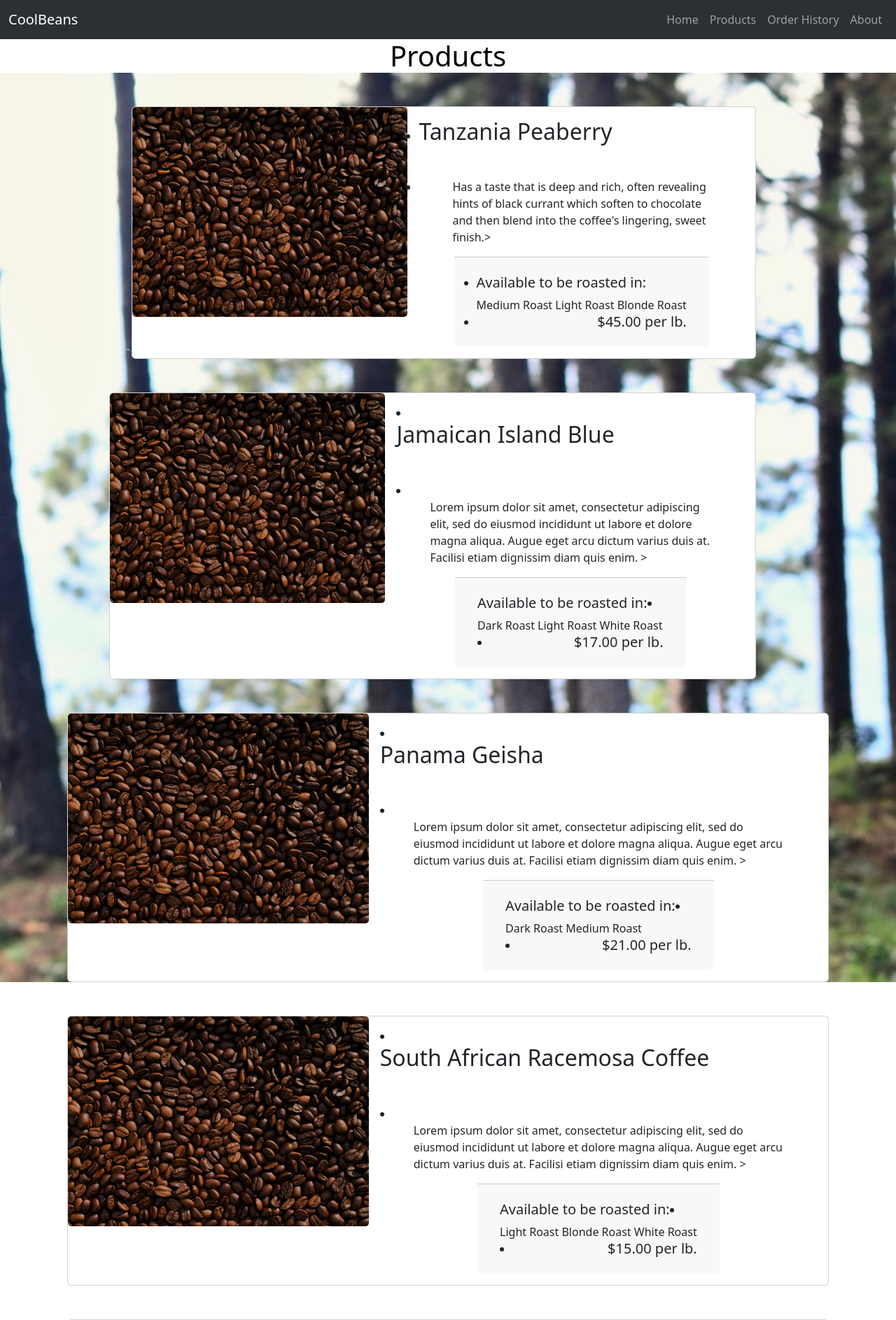
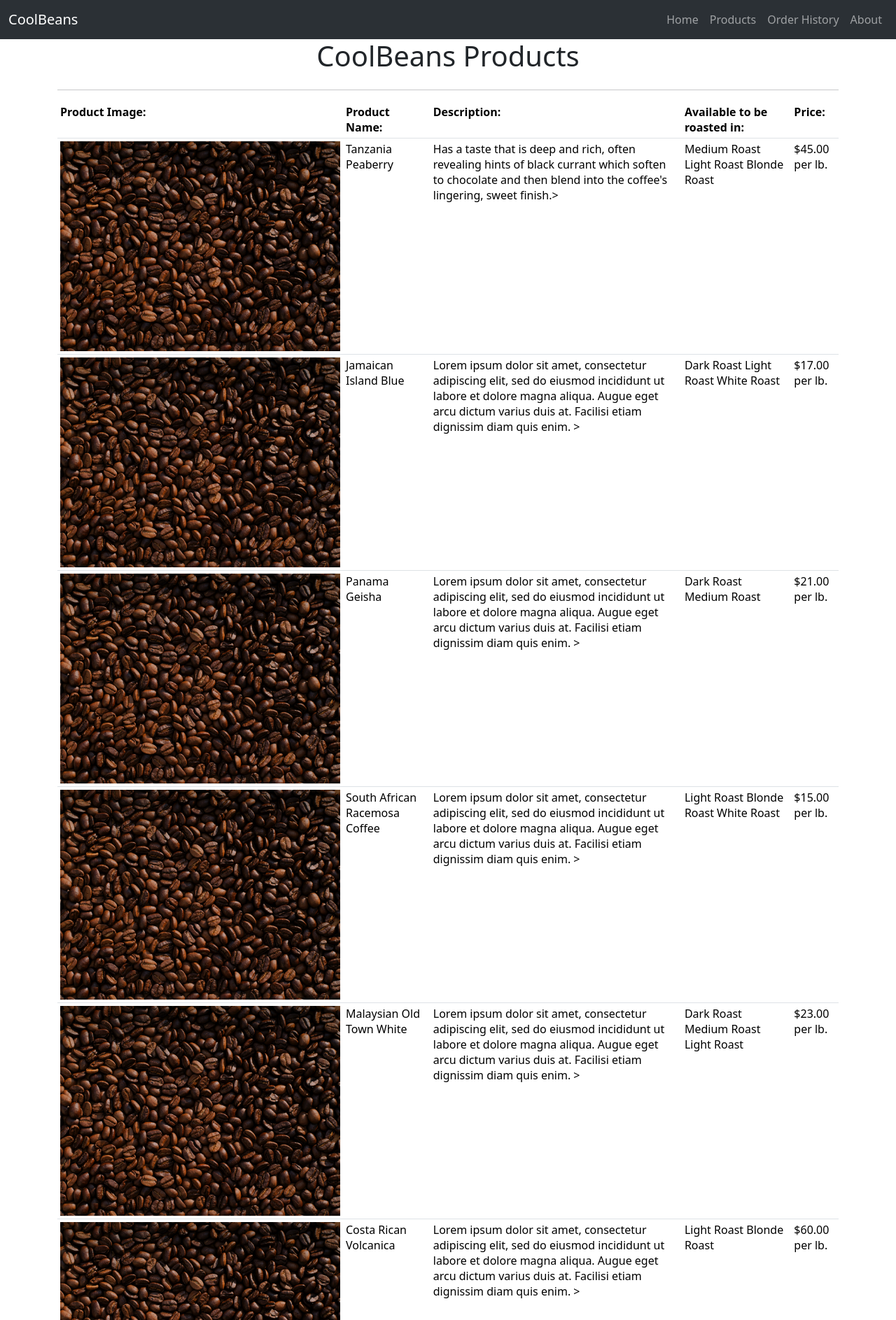
Before and after one commit to melville1/coolbeans, a Django app: page /products/ in a window 1280 px wide. Shown: the top 1887 px of the page at 70% size. Run offline with Django 4.2, Linux system fonts and the light colour scheme; data comes from the database, SQL or seed files in the repository.

Commit message:
added block title, simplified my html

```diff
--- a/coolbeans/coolbeansapp/templates/main.html
+++ b/coolbeans/coolbeansapp/templates/main.html
@@ -4,7 +4,7 @@
     <meta charset="UTF-8">
     <meta http-equiv="X-UA-Compatible" content="IE=edge">
     <meta name="viewport" content="width=device-width, initial-scale=1.0">
-    <title>Document</title>
+    <title>{% block title %} {% endblock %}</title>
 </head>
 <body>
     {% include 'navbar.html'%}
@@ -14,7 +14,9 @@
 
 
 
-
-     <script src="https://cdn.jsdelivr.net/npm/bootstrap@5.3.0-alpha1/dist/js/bootstrap.bundle.min.js" integrity="sha384-w76AqPfDkMBDXo30jS1Sgez6pr3x5MlQ1ZAGC+nuZB+EYdgRZgiwxhTBTkF7CXvN" crossorigin="anonymous"></script>
-</body>
+    {% comment %}
+    Commen
+    <script src="https://cdn.jsdelivr.net/npm/bootstrap@5.3.0-alpha1/dist/js/bootstrap.bundle.min.js" integrity="sha384-w76AqPfDkMBDXo30jS1Sgez6pr3x5MlQ1ZAGC+nuZB+EYdgRZgiwxhTBTkF7CXvN" crossorigin="anonymous"></script>
+    {% endcomment %}
+    </body>
 </html>
--- a/coolbeans/coolbeansapp/templates/product_list.html
+++ b/coolbeans/coolbeansapp/templates/product_list.html
@@ -2,45 +2,40 @@
 {% load static %}
 {% block content %}
 
-   <div class="bg-image" style="background-image: url({% static 'austin-park-vbi3LFdaQtI-unsplash.jpg' %}); flex: 1 1 auto;">
 
-      <div class="text-black bg-white text-center">
-         <h1> Products </h1>
-      </div>
 
-         <div class="container m-5">
-            <div class="flex-row">
-
-      <ul style="text-decoration=none;"> <!-- Iterate over objec productt_list and displaying what -->
+<center>
+<h1>CoolBeans Products </h1>
+<div class="container">
+   <div class="row">
+      <div class="col text-center">
+          {% comment %} Creating table fields {% endcomment %}
+          <table class="table table-sm">
+            <tr>
+               <th>Product Image:</th>
+               <th>Product Name:</th>
+               <th>Description:</th>
+               <th>Available to be roasted in:</th>
+               <th>Price:</th>
+            </tr>
+            <hr>
+            {% comment %} Iterate over object product_list and displaying what {% endcomment %}
             {% for products in product_list %}
-               <div class="m-5 px-5">
-                  <div class="card p-5n flex-row">
-                  <img class="card-img" src="{% static 'mike-kenneally-TD4DBagg2wE-unsplash.jpg'%}" height="300px", width="400px">
-                     <div class="card-body">
-                        <li><h2 class="card-title mb-5">{{ products.name }}<h2></li>
-                        <li><p class="card-text mx-5 "> {{ products.description }}></p></li>
-                        <div class="d-flex justify-content-around mt-3">
-
-                              <div class="d-flex justify-content-between card-footer">
-                                 <div class="p-2">
-                                    <div class="p-2">
-                                       <li> <h5 class="float-start">Available to be roasted in: </h5></li>
-                                       <span>
+            <tr>   {% comment %} Using this as a place-holder as Imagefield requires enabling users/admin {% endcomment %}
+               <td><img src="{% static 'mike-kenneally-TD4DBagg2wE-unsplash.jpg'%}" height="300px", width="400px"></td>
+               <td> {{ products.name }}</td>
+               <td> {{ products.description }}></td>
+               <td>
+               {% comment %} Looping through the types from the many-to-many table "Tag" and only displaying items that match the product id.  Some products have 1, some will have 5. {% endcomment %}
                {% for tag in products.types.all %}
-                                          <label> {{tag}} </label>
+                 {{tag}}
+               {% endfor %} </td>
+               <td>${{ products.price }}0 per lb.</td>
+            </tr>
             {% endfor %}
-                                       </span> </li>
-                                       <li><h5 class="float-end"> ${{ products.price }}0 per lb.</h5></li>
+         </table>
       </div>
    </div>
 </div>
-                           </div>
-                        </div>
-                     </div>
-                  </div>
-               </div>
-      {% endfor %}
-            </div>
-         </div>
-      </ul>
+</center>
 {% endblock %}
--- a/coolbeans/coolbeansapp/templates/receipt.html
+++ b/coolbeans/coolbeansapp/templates/receipt.html
@@ -1,5 +1,6 @@
 
 {% extends 'main.html' %}
+
 
 {% block content%}
 
```
Also changed, not shown: coolbeans/coolbeansapp/templates/about.html (+11 -14 lines), coolbeans/coolbeansapp/static/austin-park-vbi3LFdaQtI-unsplash.jpg (deleted). Lines whose indentation alone changed are shown as unchanged.
